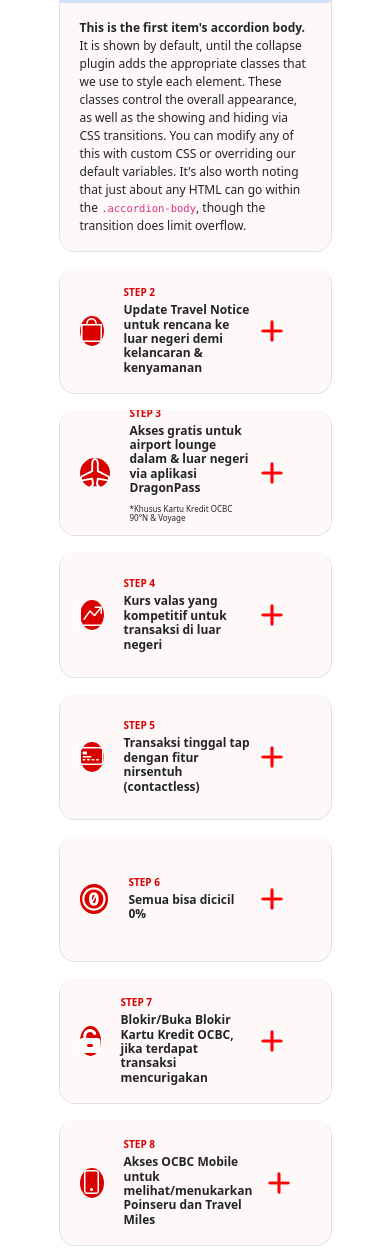
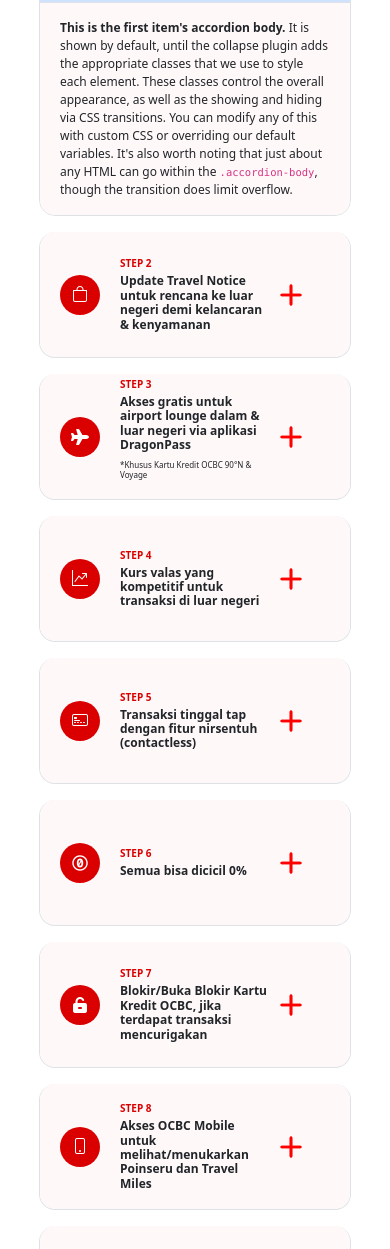
Before and after one commit to renall1204/ocbc-cny-landingpage, a website: page index.html in a window 390 px wide. Shown: the part 3194-4443 px from the top of the page. Drawn offline with nearby package versions, Linux system fonts and the light colour scheme.

Commit message:
updated icons and some minor fix on css

```diff
--- a/index.html
+++ b/index.html
@@ -175,10 +175,10 @@
                     <div class="icon-circle">
                         <i class="bi bi-credit-card"></i>
                     </div>
+                </div>
                 <div class="step-details">
                   <h3>STEP 1</h3>
                   <h4>Tingkatkan limit Kartu Kredit OCBC dengan mudah!</h4>
-                    </div>
               </div>
             </button>
           </h2>
@@ -195,10 +195,10 @@
                     <div class="icon-circle">
                         <i class="bi bi-bag"></i>
                     </div>
+                </div>
                 <div class="step-details">
                   <h3>STEP 2</h3>
                   <h4>Update Travel Notice untuk rencana ke luar negeri demi kelancaran & kenyamanan</h4>
-                    </div>
               </div>
             </button>
           </h2>
@@ -213,15 +213,13 @@
             <button class="accordion-button collapsed" type="button" data-bs-toggle="collapse" data-bs-target="#collapseThree" aria-expanded="false" aria-controls="collapseThree">
                 <div class="step">
                     <div class="icon-circle">
-                        <svg xmlns="http://www.w3.org/2000/svg" width="32" height="32" fill="white" class="i bi bi-airplane" viewBox="0 0 16 16">
-                            <path d="M6.428 1.151C6.708.591 7.213 0 8 0s1.292.592 1.572 1.151C9.861 1.73 10 2.431 10 3v3.691l5.17 2.585a1.5 1.5 0 0 1 .83 1.342V12a.5.5 0 0 1-.582.493l-5.507-.918-.375 2.253 1.318 1.318A.5.5 0 0 1 10.5 16h-5a.5.5 0 0 1-.354-.854l1.319-1.318-.376-2.253-5.507.918A.5.5 0 0 1 0 12v-1.382a1.5 1.5 0 0 1 .83-1.342L6 6.691V3c0-.568.14-1.271.428-1.849m.894.448C7.111 2.02 7 2.569 7 3v4a.5.5 0 0 1-.276.447l-5.448 2.724a.5.5 0 0 0-.276.447v.792l5.418-.903a.5.5 0 0 1 .575.41l.5 3a.5.5 0 0 1-.14.437L6.708 15h2.586l-.647-.646a.5.5 0 0 1-.14-.436l.5-3a.5.5 0 0 1 .576-.411L15 11.41v-.792a.5.5 0 0 0-.276-.447L9.276 7.447A.5.5 0 0 1 9 7V3c0-.432-.11-.979-.322-1.401C8.458 1.159 8.213 1 8 1s-.458.158-.678.599"/>
-                        </svg>
+                      <i class="fa-solid fa-plane"></i>
+                    </div>
                 </div>
                 <div class="step-details">
                   <h3>STEP 3</h3>
                   <h4>Akses gratis untuk airport lounge dalam & luar negeri via aplikasi DragonPass</h4>
                   <p class="pstep">*Khusus Kartu Kredit OCBC 90°N & Voyage</p>
-                    </div>
               </div>
             </button>
           </h2>
@@ -238,10 +236,10 @@
                       <div class="icon-circle">
                         <i class="bi bi-graph-up-arrow"></i>
                       </div>
+                  </div>
                   <div class="step-details">
                     <h3>STEP 4</h3>
                     <h4>Kurs valas yang kompetitif untuk transaksi di luar negeri</h4>
-                      </div>
                 </div>
               </button>
             </h2>
@@ -258,10 +256,10 @@
                       <div class="icon-circle">
                         <i class="bi bi-credit-card-2-front"></i>
                       </div>
+                  </div>
                   <div class="step-details">
                     <h3>STEP 5</h3>
                     <h4>Transaksi tinggal tap dengan fitur nirsentuh (contactless)</h4>
-                      </div>
                 </div>
               </button>
             </h2>
@@ -272,22 +270,22 @@
             </div>
           </div>
           <div class="accordion-item">
-            <h2 class="accordion-header" id="headingSix">
-              <button class="accordion-button collapsed" type="button" data-bs-toggle="collapse" data-bs-target="#collapseSix" aria-expanded="false" aria-controls="collapseSix">
+            <h2 class="accordion-header" id="headingSeven">
+              <button class="accordion-button collapsed" type="button" data-bs-toggle="collapse" data-bs-target="#collapseSeven" aria-expanded="false" aria-controls="collapseSeven">
                   <div class="step">
                       <div class="icon-circle">
                         <i class="fa-brands fa-creative-commons-zero"></i>
+                      </div>
                   </div>
                   <div class="step-details">
                     <h3>STEP 6</h3>
                     <h4>Semua bisa dicicil 0%</h4>
                 </div>
-                  </div>
               </button>
             </h2>
-            <div id="collapseSix" class="accordion-collapse collapse" aria-labelledby="headingSix" data-bs-parent="#accordionExample">
+            <div id="collapseSeven" class="accordion-collapse collapse" aria-labelledby="headingSeven" data-bs-parent="#accordionExample">
               <div class="accordion-body">
-                <strong>This is the sixth item's accordion body.</strong> It is hidden by default, until the collapse plugin adds the appropriate classes that we use to style each element. These classes control the overall appearance, as well as the showing and hiding via CSS transitions. You can modify any of this with custom CSS or overriding our default variables. It's also worth noting that just about any HTML can go within the <code>.accordion-body</code>, though the transition does limit overflow.
+                <strong>This is the seventh item's accordion body.</strong> It is hidden by default, until the collapse plugin adds the appropriate classes that we use to style each element. These classes control the overall appearance, as well as the showing and hiding via CSS transitions. You can modify any of this with custom CSS or overriding our default variables. It's also worth noting that just about any HTML can go within the <code>.accordion-body</code>, though the transition does limit overflow.
               </div>
             </div>
         </div>
@@ -298,10 +296,10 @@
                       <div class="icon-circle">
                         <i class="fa-solid fa-unlock-keyhole"></i>
                       </div>
+                  </div>
                   <div class="step-details">
                     <h3>STEP 7</h3>
                     <h4>Blokir/Buka Blokir Kartu Kredit OCBC, jika terdapat transaksi mencurigakan</h4>
-                      </div>
                 </div>
               </button>
             </h2>
@@ -318,10 +316,10 @@
                       <div class="icon-circle">
                         <i class="bi bi-phone"></i>
                       </div>
+                  </div>
                   <div class="step-details">
                     <h3>STEP 8</h3>
                     <h4>Akses OCBC Mobile untuk melihat/menukarkan Poinseru dan Travel Miles</h4>
-                      </div>
                 </div>
               </button>
             </h2>
@@ -338,10 +336,10 @@
                       <div class="icon-circle">
                         <i class="fa-solid fa-dollar-sign"></i>
                       </div>
+                  </div>
                   <div class="step-details">
                     <h3>STEP 9</h3>
                     <h4>Bayar tagihan kartu kredit tepat waktu</h4>
-                      </div>
                 </div>
               </button>
             </h2>
--- a/styles.css
+++ b/styles.css
@@ -660,7 +660,7 @@
 
     .card-carousel {
         background-color: #f0f0f0;
-        width: 150px;
+        width: 175px;
         height: 200px;
         border-radius: 5%;
         margin-top: 5rem;
@@ -980,8 +980,8 @@
 
     .icon-circle {
         background-color: rgb(218, 0, 0);
-        width: 30px;
-        height: 30px;
+        width: 40px;
+        height: 40px;
         border-radius: 50%;
         display: flex;
         justify-content: center;
@@ -991,6 +991,7 @@
 
     .icon-circle i {
         color: white;
+        font-size: 1em; /* Sesuaikan ukuran ikon di dalam lingkaran */
     }
 
     .accordion-body {
@@ -1012,6 +1013,11 @@
 
     .divbottom {
         margin-left: 10%;
+    }
+
+    #accordionExample {
+        width: 80%;
+        margin: 0 auto;
     }
 
     .footer {
@@ -1063,7 +1069,7 @@
 
     .card-carousel {
         background-color: #f0f0f0;
-        width: 150px;
+        width: 175px;
         height: 200px;
         border-radius: 5%;
         margin-top: 5rem;
```
Lines whose indentation alone changed are shown as unchanged.
